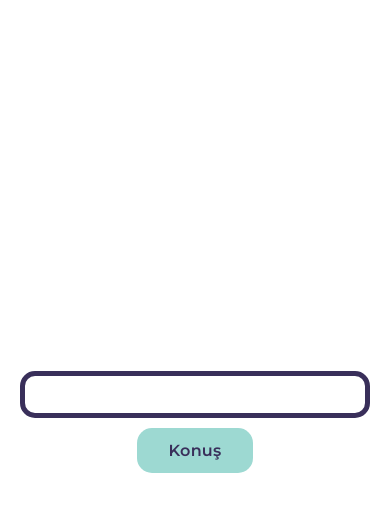
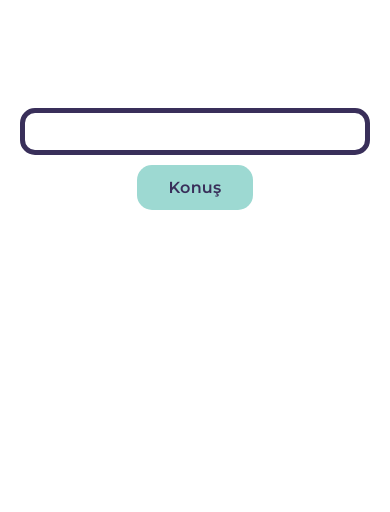
Before and after one commit to dudself/merhaba-adis, a React Native app: screen / in a window 390 px wide. Shown: the top 512 px of the page. Built offline with nearby package versions, Linux system fonts and the light colour scheme.

Commit message:
fixed appLoading

```diff
--- a/App.js
+++ b/App.js
@@ -6,13 +6,18 @@ import Homepage from "./src/screens/Homepage";
 
 export default function App() {
 
-
   let [fontsLoaded] = useFonts({
     'Montserrat_SemiBold': require('./assets/fonts/Montserrat-SemiBold.ttf'),
   });
 
   if (!fontsLoaded) {
-    return <AppLoading />;
+    return (
+      <AppLoading
+        startAsync={this._cacheResourcesAsync}
+        onFinish={() => this.setState({ isReady: true })}
+        onError={console.warn}
+      />
+    );
   }
 
   else {
@@ -22,7 +27,13 @@ export default function App() {
     );
 }
 
+// const cacheImages = images.map(image => {
+//   return Asset.fromModule(image).downloadAsync();
+// });
+
 }
+
+
 const styles = StyleSheet.create({
   container: {
     flex: 1,
--- a/src/constants/index.js
+++ b/src/constants/index.js
@@ -1,3 +1,5 @@
+//css dump ?? ig
+
 const COLORS = {
     primary: '#9dd9d2',
     secondary : '#392f5a',
--- a/src/screens/Homepage.js
+++ b/src/screens/Homepage.js
@@ -5,15 +5,17 @@ import { SpeechOptions } from 'expo-speech';
 
 
 export default function Homepage(){
+
+  //Input State
   const [input, setInput] = React.useState("");
 
+  //TTS - Speak Function
   const speak = () => {
     const options = {
       language: "tr-TR",
       rate: 1.05,
       pitch: 0.9
     };
-
     Speech.speak(input, options);
   };
 
@@ -27,6 +29,8 @@ export default function Homepage(){
     <Text style={styles.text}>Konuş</Text>
    </Pressable>
 
+   <Pressable></Pressable>
+
  </View>
  );
 }
@@ -34,12 +38,14 @@ export default function Homepage(){
 const styles = StyleSheet.create({
    container: {
       flex: 1,
+      flexDirection: 'column',
       alignItems: 'center',
-      justifyContent: 'center',
+      justifyContent: 'flex-start',
       padding: 8,
     },
 
     input: {
+      marginTop: 100,
       alignItems: 'center',
       justifyContent: 'center',
       width : 350,
```
